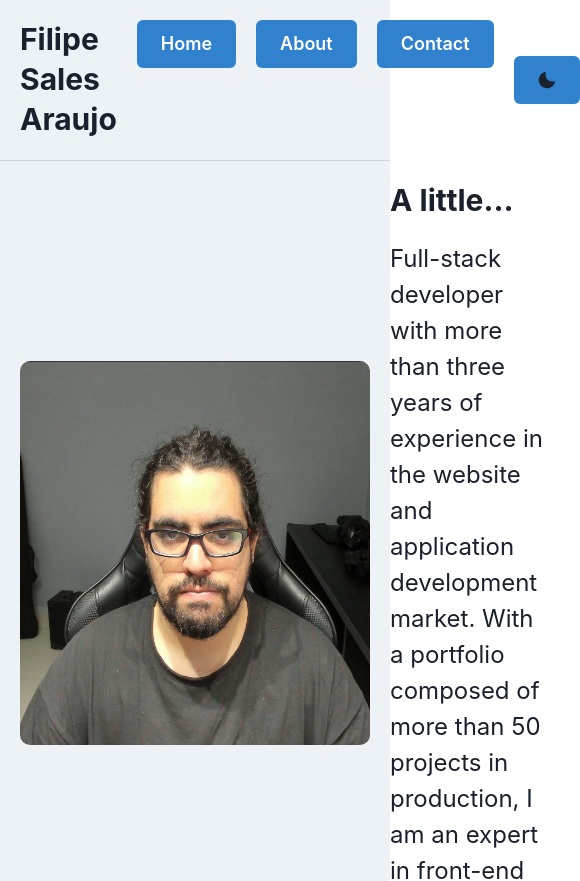
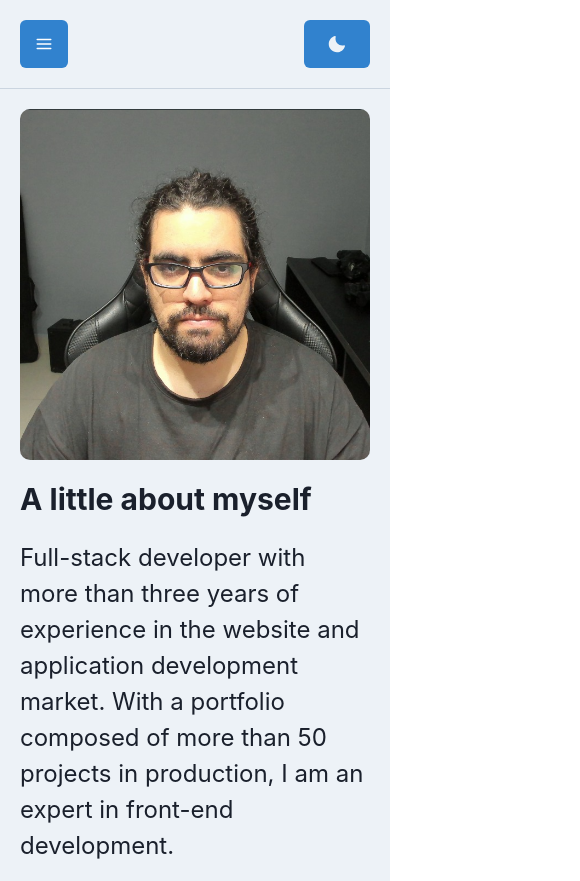
Before and after one commit to filipesalesaraujo/filipesalesaraujo, a React (Vite) app: page /about in a window 390 px wide. Shown: the top 881 px of the page, 580 px wide, since content can reach past the window. Built offline with nearby package versions, Linux system fonts and the light colour scheme.

Commit message:
Fix - Responsive

```diff
--- a/src/components/Header.tsx
+++ b/src/components/Header.tsx
@@ -1,7 +1,18 @@
-import {Box, Button, Container, Flex, Heading, HStack, useColorMode, useColorModeValue} from "@chakra-ui/react";
+import {
+    Box,
+    Button,
+    Container,
+    Flex,
+    Heading,
+    HStack, IconButton,
+    Menu,
+    MenuButton, MenuItem, MenuList,
+    useColorMode,
+    useColorModeValue
+} from "@chakra-ui/react";
 import {NavLink} from "react-router-dom";
 
-import { MoonIcon } from '@chakra-ui/icons'
+import {ChevronDownIcon, HamburgerIcon, MoonIcon, SunIcon} from '@chakra-ui/icons'
 
 export function Header() {
 
@@ -14,7 +25,7 @@ export function Header() {
     return (
         <Box bg={bg} borderBottom='1px' borderColor='gray.300'>
             <Container w='100%' maxW='container.xl' p='5'>
-                <Flex gap='5' justify='space-between'>
+                <Flex gap='5' justify='space-between' display={{base: 'none', lg: 'flex'}}>
                     <Heading color={textColor} as='h1' size='xl'>Filipe Sales Araujo</Heading>
                     <Flex gap='5'>
                         <NavLink to="/" title="Home">
@@ -26,12 +37,35 @@ export function Header() {
                         <NavLink to="/contact" title="Contact">
                             <Button colorScheme='blue' variant={buttonVariant} size='lg'>Contact</Button>
                         </NavLink>
-                        <HStack>
-                            <Button colorScheme='blue' variant={buttonVariant} onClick={toggleColorMode} size='lg'>
-                                {colorMode === 'light' ? <MoonIcon color="gray.800" /> : <MoonIcon color="gray.100" />}
-                            </Button>
-                        </HStack>
+                        <Button colorScheme='blue' variant={buttonVariant} onClick={toggleColorMode} size='lg'>
+                            {colorMode === 'light' ? <MoonIcon color="gray.100"/> : <SunIcon color="gray.100"/>}
+                        </Button>
                     </Flex>
+                </Flex>
+                <Flex gap='5' justify='space-between' display={{base: 'flex', lg: 'none'}}>
+                    <Menu>
+                        <MenuButton
+                            as={IconButton}
+                            aria-label='Options'
+                            icon={<HamburgerIcon/>}
+                            colorScheme='blue' variant={buttonVariant}
+                            size='lg'
+                        />
+                        <MenuList>
+                            <MenuItem>
+                                <NavLink to="/" title="Home">Home</NavLink>
+                            </MenuItem>
+                            <MenuItem>
+                                <NavLink to="/about" title="About">About</NavLink>
+                            </MenuItem>
+                            <MenuItem>
+                                <NavLink to="/contact" title="Contact">Contact</NavLink>
+                            </MenuItem>
+                        </MenuList>
+                    </Menu>
+                    <Button colorScheme='blue' variant={buttonVariant} onClick={toggleColorMode} size='lg'>
+                        {colorMode === 'light' ? <MoonIcon color="gray.100"/> : <SunIcon color="gray.100"/>}
+                    </Button>
                 </Flex>
             </Container>
         </Box>
--- a/src/components/Technologies.tsx
+++ b/src/components/Technologies.tsx
@@ -27,19 +27,23 @@ export function Technologies() {
             <Heading as='h2'  mb='10' >Technologies</Heading>
             <Box >
                 <Swiper
-                    slidesPerView={5}
+                    slidesPerView={1}
                     spaceBetween={30}
+                    centeredSlides={true}
                     loop={true}
-                    centeredSlides={true}
                     autoplay={{
                         delay: 1000,
                         disableOnInteraction: false,
                     }}
+                    breakpoints={{
+                        768: {
+                            slidesPerView: 5,
+                            spaceBetween: 30,
+                        },
+                    }}
                     modules={[Autoplay]}
                 >
-                    <SwiperSlide>
-                        <SiHtml5 size={100}/>
-                    </SwiperSlide>
+                    <SwiperSlide><SiHtml5 size={100}/></SwiperSlide>
                     <SwiperSlide><SiCss3 size={100}/></SwiperSlide>
                     <SwiperSlide><SiSass size={100}/></SwiperSlide>
 
--- a/src/components/TextAbout.tsx
+++ b/src/components/TextAbout.tsx
@@ -1,4 +1,4 @@
-import {Heading, HStack, Image, Text, useColorModeValue, VStack} from "@chakra-ui/react";
+import {Heading, HStack, Image, Stack, Text, useColorModeValue, VStack} from "@chakra-ui/react";
 
 const profile = new URL('../assets/profile.png', import.meta.url).href
 
@@ -8,8 +8,8 @@ export function TextAbout() {
     const buttonVariant = useColorModeValue('solid', 'outline')
 
     return (
-        <HStack gap='5'>
-            <Image boxSize='sm' borderRadius='10' src={profile}/>
+        <Stack gap='5' flexDir={{base: 'column', md: 'row'}}>
+            <Image boxSize='sm' h={"auto"} borderRadius='10' src={profile}/>
             <VStack gap='5' align='left'>
                 <Heading color={textColor} as='h1' noOfLines={1}>
                     A little about myself
@@ -20,6 +20,6 @@ export function TextAbout() {
                     in front-end development.
                 </Text>
             </VStack>
-        </HStack>
+        </Stack>
     )
 }
```
